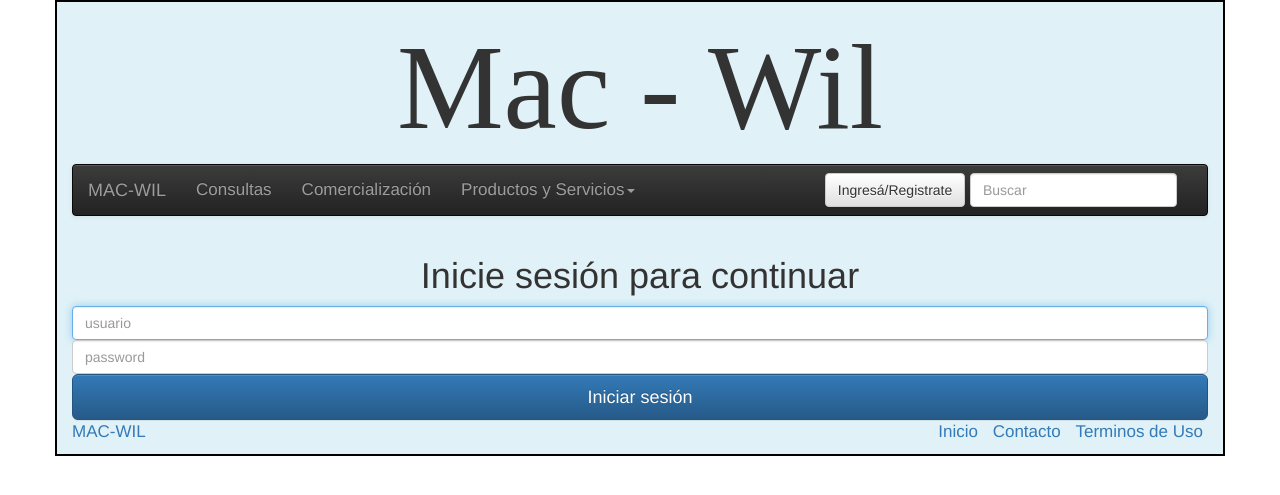
After one commit to wili2808/macwil, a CodeIgniter app: page /taller/login in a window 1280 px wide. The commit adds this page. Shown: the top 495 px of the page. Run offline with CodeIgniter, Linux system fonts and the light colour scheme.

Commit message:
actualizacion

```diff
--- a/application/config/routes.php
+++ b/application/config/routes.php
@@ -50,7 +50,7 @@ $route['consultas'] = "consultas_controller";
 
 $route['comercializacion'] = "comercializacion_controller";
 
-$route['sesion'] = "sesion_controller";
+$route['login'] = "login_controller";
 
 $route['registro'] = "registro_controller";
 
--- a/application/controllers/sesion_controller.php
+++ b/application/controllers/login_controller.php
@@ -1,6 +1,6 @@
 <?php if ( ! defined('BASEPATH')) exit('No direct script access allowed');
 
-class Sesion_controller extends CI_Controller {
+class Login_controller extends CI_Controller {
 
     public function __construct(){
 		parent::__construct();
@@ -11,6 +11,7 @@ class Sesion_controller extends CI_Controller {
 		$data = array('titulo' => 'Sesion');
 		$this->load->view('front/partes/head_views',$data);
         $this->load->view('front/partes/cabecera_views');
+        $this->load->view('front/login_views');
         $this->load->view('front/partes/footer_views');
 	}
 }
--- /dev/null
+++ b/application/views/front/login_views.php
@@ -0,0 +1,14 @@
+
+	<div class="row">
+		<div class="col-md-12">
+			<h1 class="text-center login-title">Inicie sesión para continuar</h1>
+			<?php echo validation_errors(); ?>
+			<div class="account-wall">
+				<?php echo form_open('verifico', ['class' => 'form-signin', 'role' => 'form']); ?>
+				<?php echo form_input(['name' => 'usuario', 'id' => 'usuario', 'class' => 'form-control','placeholder' => 'usuario', 'required'=>'required', 'autofocus'=>'autofocus']); ?>
+				<?php echo form_input(['type' => 'password','name' => 'pass', 'id' => 'pass', 'class' => 'form-control','placeholder' => 'password', 'required'=>'required']); ?>
+				<?php echo form_submit('iniciar_sesion', 'Iniciar sesión',"class='btn btn-lg btn-primary btn-block'"); ?>
+				<?php echo form_close(); ?>
+			</div>
+		</div>
+	</div>
--- a/application/views/front/partes/cabecera_views.php
+++ b/application/views/front/partes/cabecera_views.php
@@ -12,7 +12,7 @@
                 <span class="icon-bar"></span>
             </button>
             <a href="<?php echo base_url();?>" class="navbar-brand">MAC-WIL</a>
-            <a href="<?php echo base_url('sesion');?>" class="btn btn-link navbar-toggle collapsed">Ingresá/Registrate</a>
+            <a href="<?php echo base_url('login');?>" class="btn btn-link navbar-toggle collapsed">Ingresá/Registrate</a>
         </div>
         <div class="collapse navbar-collapse" id="navbar-1">
             <ul class="nav navbar-nav">
@@ -32,7 +32,7 @@
             </ul>
 
             <form class="navbar-form navbar-right" role="search">
-                <a id="btn_sesion" href="<?php echo base_url('sesion');?>" class="btn btn-default">Ingresá/Registrate</a>
+                <a id="btn_sesion" href="<?php echo base_url('login');?>" class="btn btn-default">Ingresá/Registrate</a>
                 <div class="form-group">
                     <input type="search" class="form-control" placeholder="Buscar">
                 </div>
```
